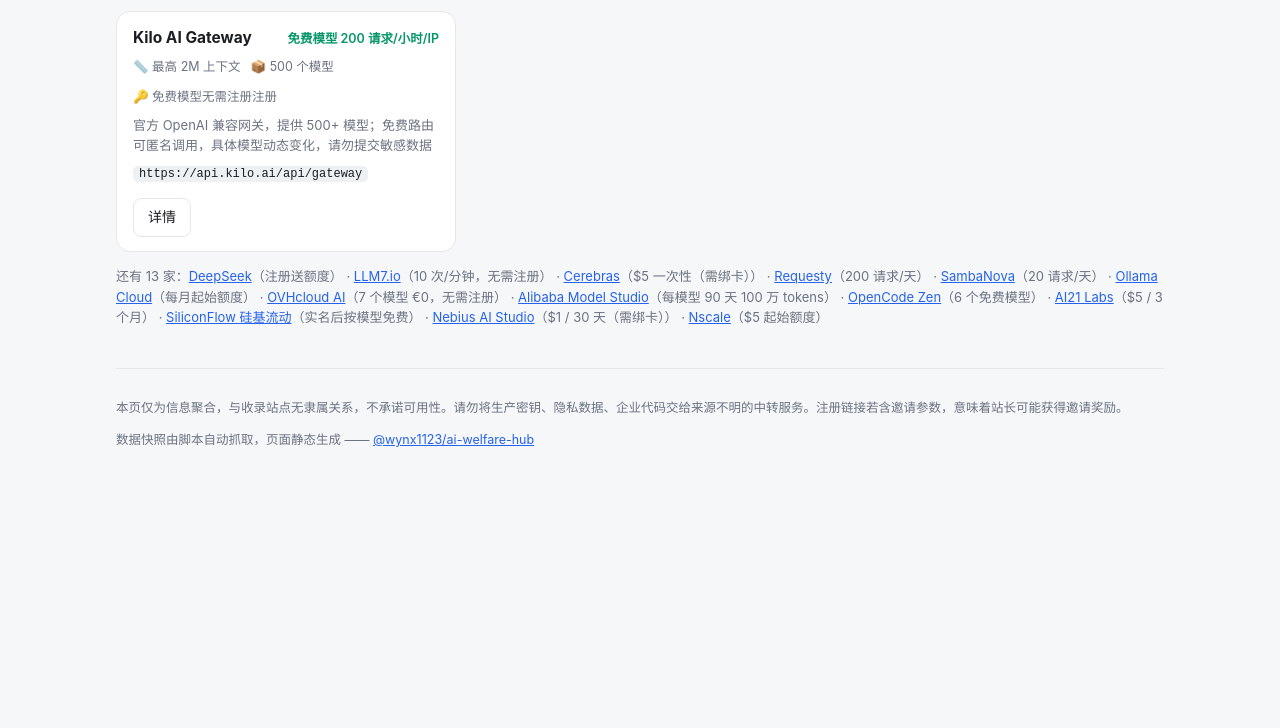
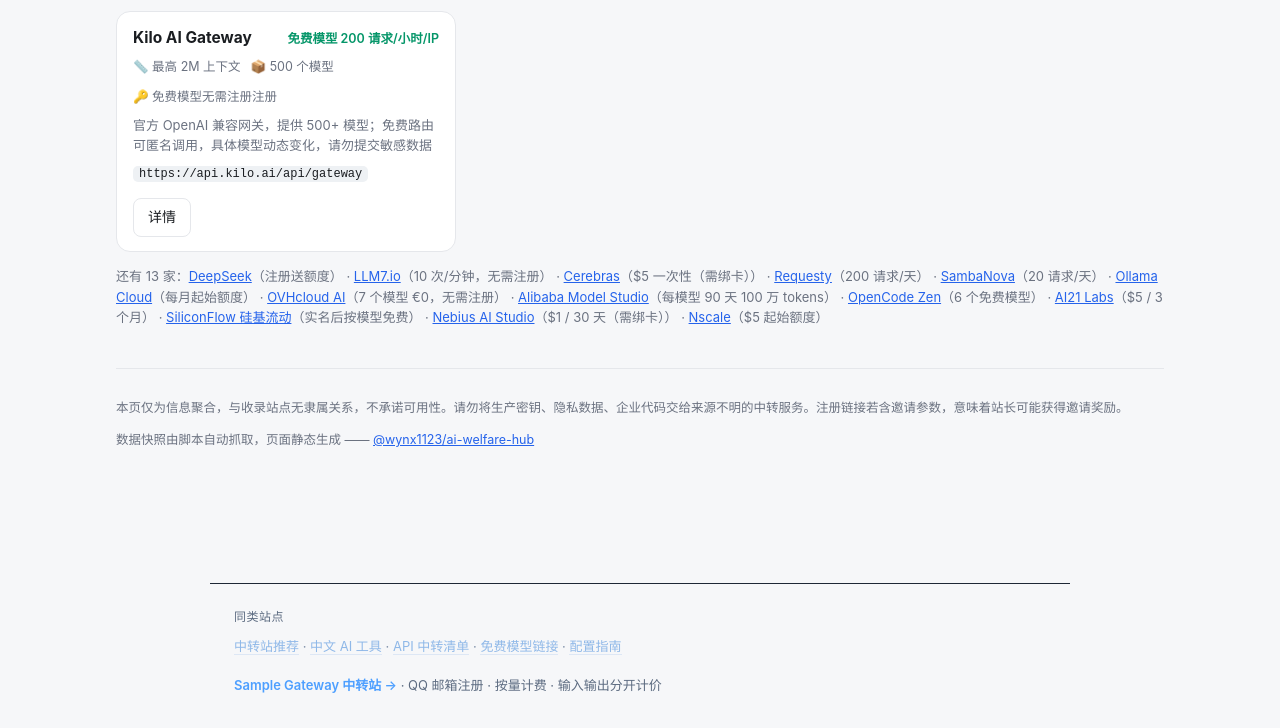
Before and after one commit to wynx1123/ai-welfare-hub, a website: page index.html in a window 1280 px wide. Shown: the part 4804-5532 px from the top of the page. Before the commit the page ends 5331 px from the top, so only its background shows below. Drawn offline with Linux system fonts and the light colour scheme.

Commit message:
Add sibling-site footer nav to build an internal link graph

```diff
--- a/index.html
+++ b/index.html
@@ -234,5 +234,14 @@
   }
 })();
 </script>
+
+<nav aria-label="同类站点" style="max-width:860px;margin:56px auto 0;padding:22px 24px 30px;border-top:1px solid #1e2836;font:13px/1.9 -apple-system,'Segoe UI','PingFang SC','Microsoft YaHei',sans-serif;color:#7d8ea6">
+  <div style="margin-bottom:6px;color:#5c6b80;font-size:12px;letter-spacing:.04em">同类站点</div>
+  <div><a href="https://1261398983.github.io/ai-api-relay-recommendations/" style="color:#8fb8e8;text-decoration:none;border-bottom:1px solid rgba(143,184,232,.25)">中转站推荐</a> · <a href="https://1261398983.github.io/awesome-chinese-ai-tools/" style="color:#8fb8e8;text-decoration:none;border-bottom:1px solid rgba(143,184,232,.25)">中文 AI 工具</a> · <a href="https://1261398983.github.io/awesome-ai-api-relay/" style="color:#8fb8e8;text-decoration:none;border-bottom:1px solid rgba(143,184,232,.25)">API 中转清单</a> · <a href="https://1261398983.github.io/free-model-links/" style="color:#8fb8e8;text-decoration:none;border-bottom:1px solid rgba(143,184,232,.25)">免费模型链接</a> · <a href="https://1261398983.github.io/ai-api-guide/" style="color:#8fb8e8;text-decoration:none;border-bottom:1px solid rgba(143,184,232,.25)">配置指南</a></div>
+  <div style="margin-top:14px">
+    <a href="https://your-endpoint.example.com/" style="color:#4d9fff;text-decoration:none;font-weight:600">Sample Gateway 中转站 →</a>
+    <span style="color:#5c6b80"> · QQ 邮箱注册 · 按量计费 · 输入输出分开计价</span>
+  </div>
+</nav>
 </body>
 </html>
```
